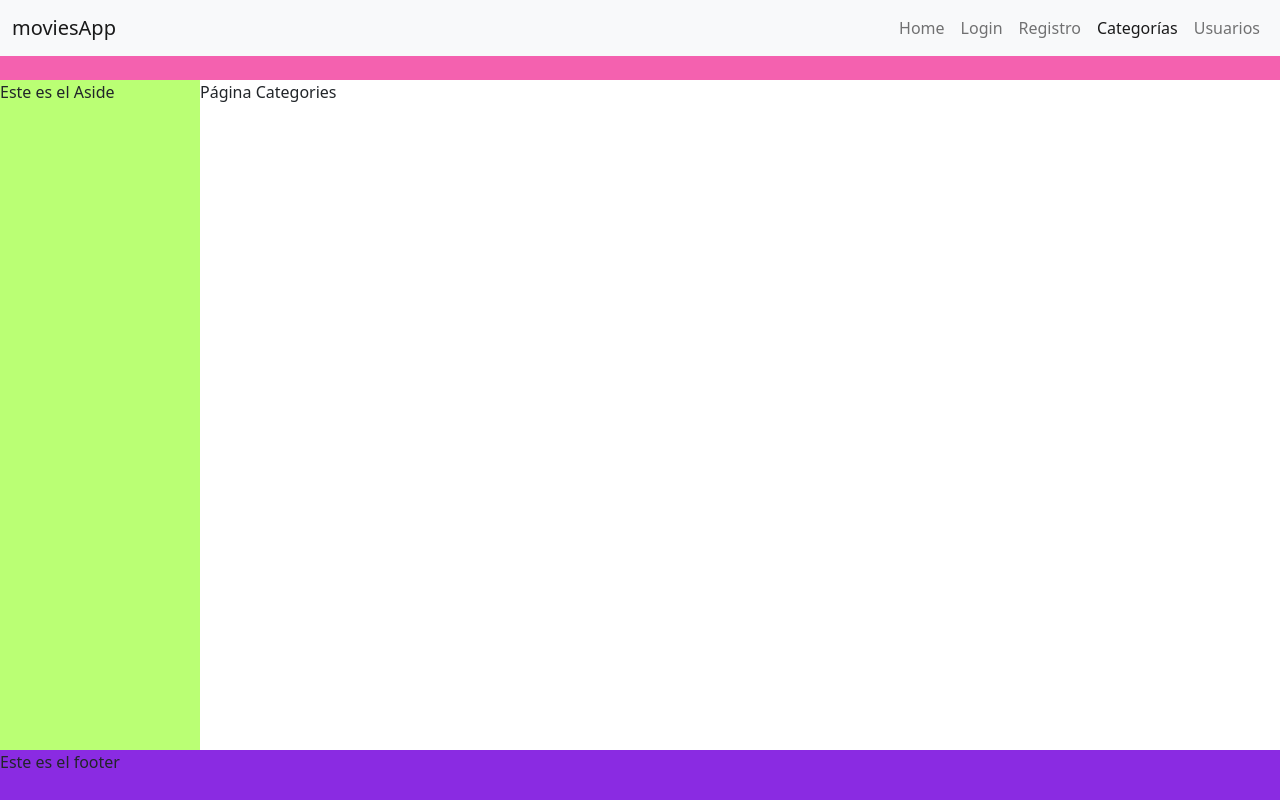
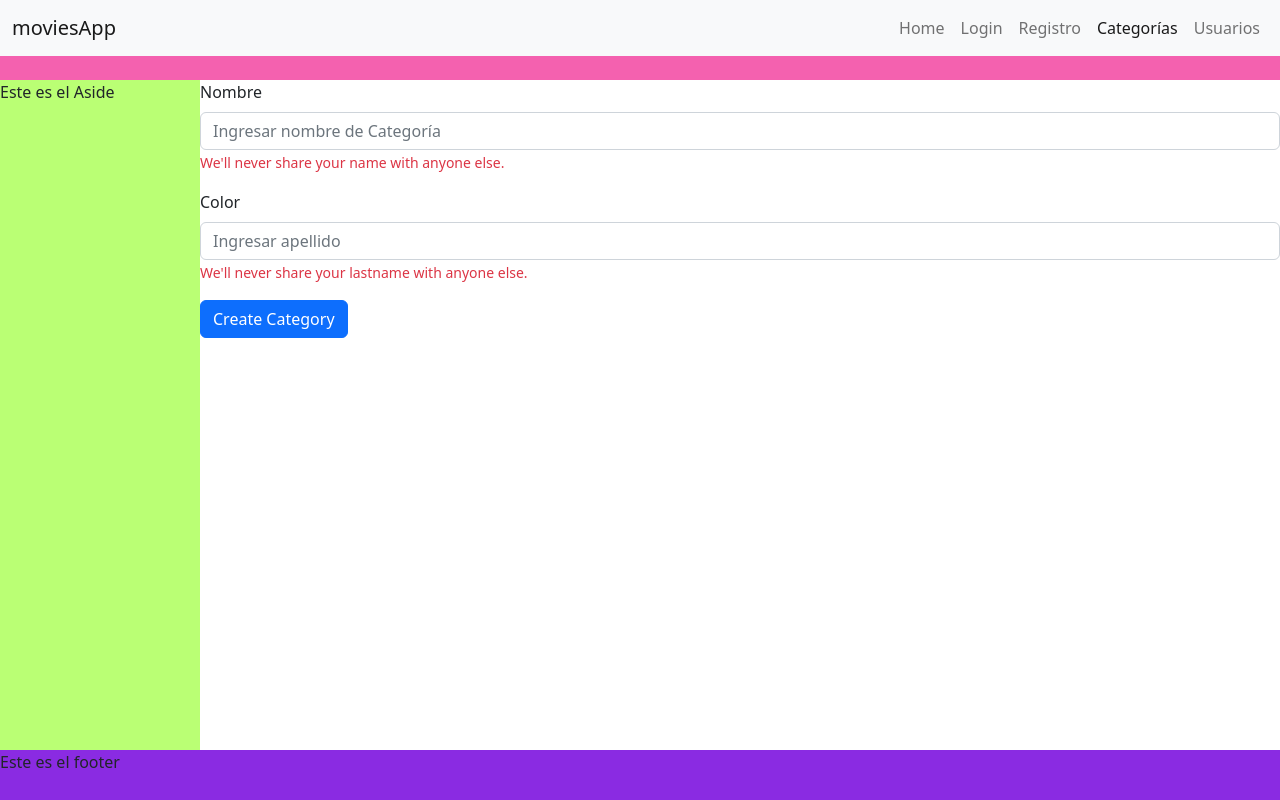
Before and after one commit to monicapajon/moviesApp-react, a React (Create React App) app: page /categories in a window 1280 px wide. Built offline with nearby package versions, Linux system fonts and the light colour scheme.

Commit message:
The categories form was created and communicated to Api

```diff
--- /dev/null
+++ b/src/components/forms/AddCategory/index.tsx
@@ -0,0 +1,45 @@
+import { useForm } from "react-hook-form"
+import { AddCategoryForm } from "../../../types"
+import { Form, Button } from "react-bootstrap"
+import { servicesCategory } from "../../../services/categories"
+
+
+
+
+const AddCategory = () => {
+
+    const { register, handleSubmit } = useForm<AddCategoryForm>()
+    const onSubmit = (data:AddCategoryForm) => {
+
+        servicesCategory.add(data)
+    }
+    return (
+        <Form onSubmit={handleSubmit(onSubmit)}>
+            <Form.Group className="mb-3" controlId="formBasicPassword">
+                <Form.Label>Nombre</Form.Label>
+                <Form.Control type="text" placeholder="Ingresar nombre de Categoría" {...register('name')} />
+                <Form.Text className="text-danger">
+                    We'll never share your name with anyone else.
+                </Form.Text>
+            </Form.Group>
+
+            <Form.Group className="mb-3" controlId="formBasicPassword">
+                <Form.Label>Color</Form.Label>
+                <Form.Control type="text" placeholder="Ingresar apellido" {...register('color')} />
+                <Form.Text className="text-danger">
+                    We'll never share your lastname with anyone else.
+                </Form.Text>
+            </Form.Group>
+
+            <Button variant="primary" type="submit">
+                Create Category
+            </Button>
+
+
+
+        </Form>
+    )
+
+}
+
+export { AddCategory }
--- a/src/components/forms/Signup/index.tsx
+++ b/src/components/forms/Signup/index.tsx
@@ -54,7 +54,7 @@ const SignUp = () => {
             </Form.Group>
 
             <Button variant="primary" type="submit">
-                create Account
+                Create Account
             </Button>
         </Form>
     )
--- a/src/pages/categories/index.tsx
+++ b/src/pages/categories/index.tsx
@@ -1,10 +1,11 @@
 import { Layout } from "../../components"
+import { AddCategory } from "../../components/forms/AddCategory"
 
 const Categories = () => {
 
     return (
         <Layout>
-            Página Categories
+            <AddCategory />
         </Layout>
 
     )
--- /dev/null
+++ b/src/services/categories.ts
@@ -0,0 +1,20 @@
+import { AddCategoryForm } from "../types"
+import { api } from "../utils/axios"
+
+const add = async (category: AddCategoryForm) => {
+
+
+    const response = await api.post('/categories.json', category)
+
+    return response.data
+
+}
+
+const getAll = async () => {
+
+    const response = await api.get('/categories.json')
+
+    return response.data
+
+}
+export const servicesCategory = { add, getAll }
--- a/src/types/index.ts
+++ b/src/types/index.ts
@@ -15,6 +15,8 @@ export type Category = {
     color: string
 }
 
+export type AddCategoryForm = Omit<Category, 'id'>
+
 export type Task = {
     id: string
     title: string
```
